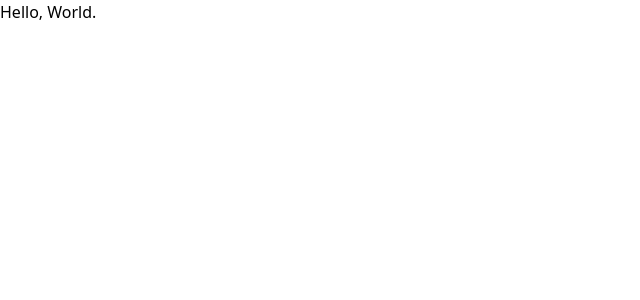
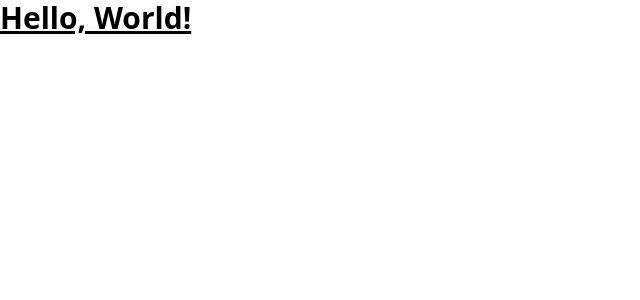
Before and after one commit to leehendrick/plann-er, a React (Vite) app in the folder plann.er/: page / in a window 1280 px wide. Shown: the top 300 px of the page, without its empty margins (0-640 px from the left). Built offline with nearby package versions, Linux system fonts and the light colour scheme.

Commit message:
testing tailwindcss

```diff
--- a/plann.er/src/app.tsx
+++ b/plann.er/src/app.tsx
@@ -2,6 +2,8 @@
 export function App() {
 
   return (
-    <h1>Hello, World.</h1>
+    <h1 className="text-3xl font-bold underline">
+      Hello, World!
+    </h1>
   )
 }
```
